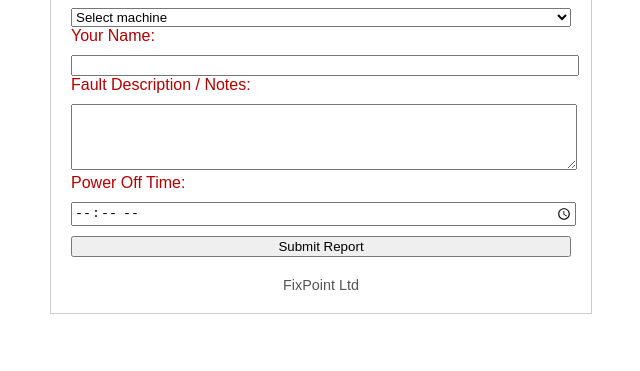
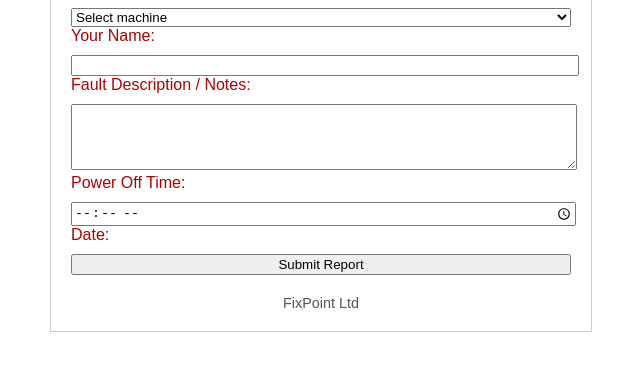
Before and after one commit to andyjames18/fixpoint_report, a plain HTML site: page index.html in a window 1280 px wide. Shown: the part 167-538 px from the top of the page, without its empty margins (319-959 px from the left). Drawn offline with Linux system fonts and the light colour scheme.

Commit message:
Update index.html

```diff
--- a/index.html
+++ b/index.html
@@ -38,7 +38,7 @@
             <label for="off">Power Off Time:</label>
             <input type="time" id="off" />
 
-
+        <label for="Date">Date:</label>
 
             <button type="submit">Submit Report</button>
         </form>
```
